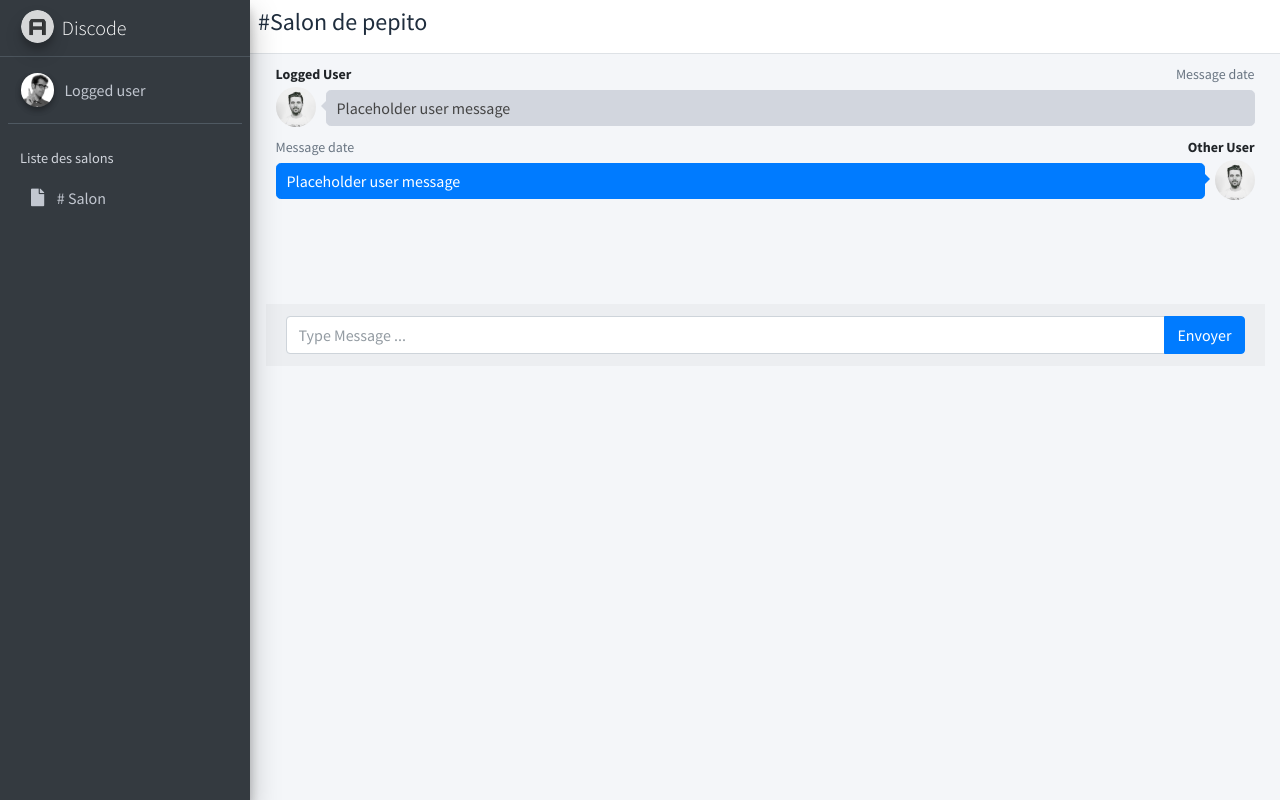
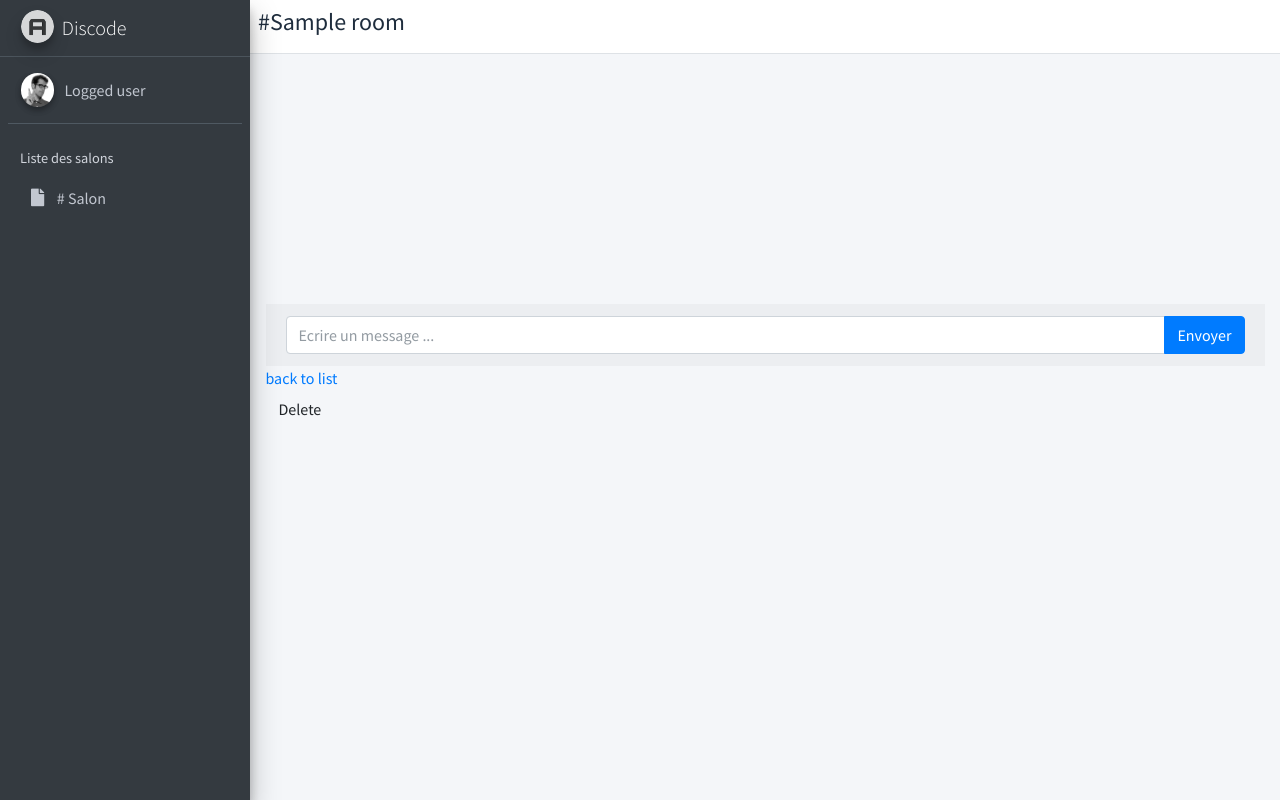
Before and after one commit to allbrochard/DISCODE-Projet-CESI-30-03-2020, a Symfony app: template discode/templates/room/show.html.twig in a window 1280 px wide. Run offline with Twig, Linux system fonts and the light colour scheme; the template is opened without the code that fills it: most values are stand-ins (such as "Sample title", 1, 10 or a date in 2020); some libraries are stand-ins or nearby versions.

Commit message:
<fix> front

```diff
--- a/discode/templates/base_lte.html.twig
+++ b/discode/templates/base_lte.html.twig
@@ -36,7 +36,7 @@
   <!-- Navbar -->
   <nav class="main-header navbar navbar-expand navbar-white navbar-light">
     <!-- Left navbar links -->
-	<h4>#Salon de pepito</h4>
+	<h4>#{% block nomSalon %}{% endblock %}</h4>
   </nav>
   <!-- /.navbar -->
 
@@ -92,80 +92,11 @@
         <div class="row">
           <!-- Left col -->
           <section class="col-lg-12">
-
-
-
-
-
-
-            <!-- DIRECT CHAT -->
-            <div class=" direct-chat direct-chat-primary" >
-              <!-- /.card-header -->
-                <!-- Conversations are loaded here -->
-                <div class="direct-chat-messages">
-                  <!-- Message. Default to the left -->
-                  <div class="direct-chat-msg">
-                    <div class="direct-chat-infos clearfix">
-                      <span class="direct-chat-name float-left">Logged User</span>
-                      <span class="direct-chat-timestamp float-right">Message date</span>
-                    </div>
-                    <!-- /.direct-chat-infos -->
-                    <img class="direct-chat-img" src="dist/img/user1-128x128.jpg" alt="message user image">
-                    <!-- /.direct-chat-img -->
-                    <div class="direct-chat-text">
-                      Placeholder user message
-                    </div>
-                    <!-- /.direct-chat-text -->
-                  </div>
-                  <!-- /.direct-chat-msg -->
-
-                  <!-- Message to the right -->
-                  <div class="direct-chat-msg right">
-                    <div class="direct-chat-infos clearfix">
-                      <span class="direct-chat-name float-right">Other User</span>
-                      <span class="direct-chat-timestamp float-left">Message date</span>
-                    </div>
-                    <!-- /.direct-chat-infos -->
-                    <img class="direct-chat-img" src="dist/img/user1-128x128.jpg" alt="message user image">
-                    <!-- /.direct-chat-img -->
-                    <div class="direct-chat-text">
-                      Placeholder user message
-                    </div>
-                    <!-- /.direct-chat-text -->
-                  </div>
-                  <!-- /.direct-chat-msg -->
-
-
-                </div>
-
-
-                <!-- /.direct-chat-pane -->
-              <div class="card-footer">
-                <form action="#" method="post">
-                  <div class="input-group">
-                    <input type="text" name="message" placeholder="Type Message ..." class="form-control">
-                    <span class="input-group-append">
-                      <button type="button" class="btn btn-primary">Envoyer</button>
-                    </span>
-                  </div>
-                </form>
-              </div>
-              <!-- /.card-footer-->
-            </div>
-            <!--/.direct-chat -->
-
-
-
-
-
-
+            {% block chat %}{% endblock %}
           </section>
           <!-- /.Left col -->
           <!-- right col (We are only adding the ID to make the widgets sortable)-->
           <section class="col-lg-5 connectedSortable">
-
-
-
           </section>
           <!-- right col -->
         </div>
--- a/discode/templates/room/show.html.twig
+++ b/discode/templates/room/show.html.twig
@@ -1,37 +1,63 @@
 
 {% extends 'base_lte.html.twig' %}
 
-{% block title %}Room{% endblock %}
+{% block title %}{{ room.nom }}{% endblock %}
+{% block nomSalon %}{{ room.nom }}{% endblock %}
 
-{% block body %}
-    <h1>Room</h1>
+{% block chat %}
 
-    <table class="table">
-        <tbody>
-            <tr>
-                <th>Id</th>
-                <td>{{ room.id }}</td>
-            </tr>
-            <tr>
-                <th>Nom</th>
-                <td>{{ room.nom }}</td>
-            </tr>
-        </tbody>
-    </table>
-    <div>
-        <ul class="messages">
+    <!-- DIRECT CHAT -->
+    <div class=" direct-chat direct-chat-primary" >
+        <!-- /.card-header -->
+        <!-- Conversations are loaded here -->
+        <div class="direct-chat-messages">
             {% for message in messages|reverse %}
-                <li class="message">{{ message.user.username }}  - {{ message.message }}</li>
+                {% if message.user.username == app.user.username %}
+                    <!-- Message to the right -->
+                    <div class="direct-chat-msg right">
+                        <div class="direct-chat-infos clearfix">
+                            <span class="direct-chat-name float-right">{{ message.user.username }}</span>
+                            <span class="direct-chat-timestamp float-left">{{ message.date }}</span>
+                        </div>
+                        <!-- /.direct-chat-img -->
+                        <div class="direct-chat-text">
+                            {{ message.message }}
+                        </div>
+                        <!-- /.direct-chat-text -->
+                    </div>
+                    <!-- /.direct-chat-msg -->
+                {% else %}
+                    <!-- Message. Default to the left -->
+                    <div class="direct-chat-msg">
+                        <div class="direct-chat-infos clearfix">
+                            <span class="direct-chat-name float-left">{{ message.user.username }} </span>
+                            <span class="direct-chat-timestamp float-right">{{ message.date }} </span>
+                        </div>
+                        <!-- /.direct-chat-img -->
+                        <div class="direct-chat-text">
+                            {{ message.message }}
+                        </div>
+                        <!-- /.direct-chat-text -->
+                    </div>
+                    <!-- /.direct-chat-msg -->
+                {% endif %}
             {% endfor %}
-        </ul>
-        <form action="{{ path('send', {room : room.id}) }}" method="post">
-            <input name="sendMessage" type="text" value="" placeholder="Envoyer un message">
-            <button type="submit" class="btn btn-primary">Send</button>
-        </form>
+        </div>
+        <!-- /.direct-chat-pane -->
+        <div class="card-footer">
+            <form action="{{ path('send', {room : room.id}) }}" method="post">
+                <div class="input-group">
+                    <input type="text" name="sendMessage" placeholder="Ecrire un message ..." class="form-control">
+                    <span class="input-group-append">
+                      <button type="button" class="btn btn-primary">Envoyer</button>
+                    </span>
+                </div>
+            </form>
+        </div>
+        <!-- /.card-footer-->
     </div>
+
     <a href="{{ path('room_index') }}">back to list</a>
-
-    <a href="{{ path('room_edit', {'id': room.id}) }}">edit</a>
 
     {{ include('room/_delete_form.html.twig') }}
 {% endblock %}
```
Lines whose indentation alone changed are shown as unchanged.
